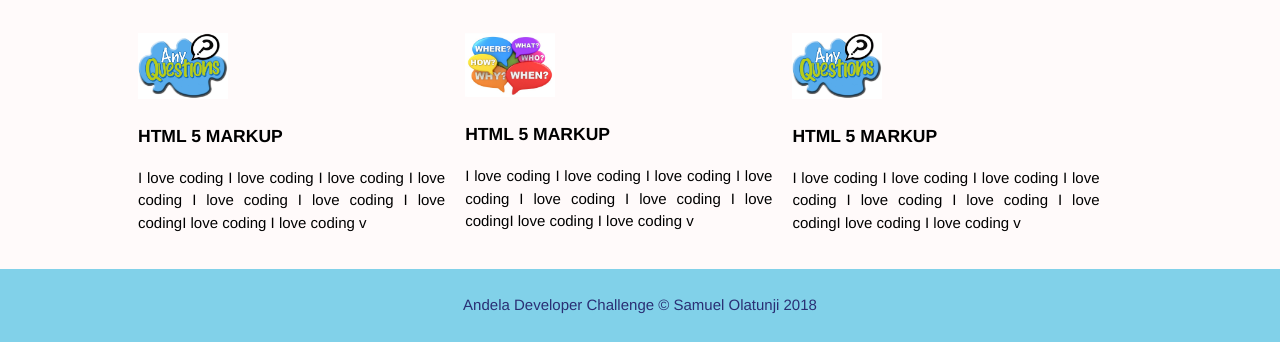
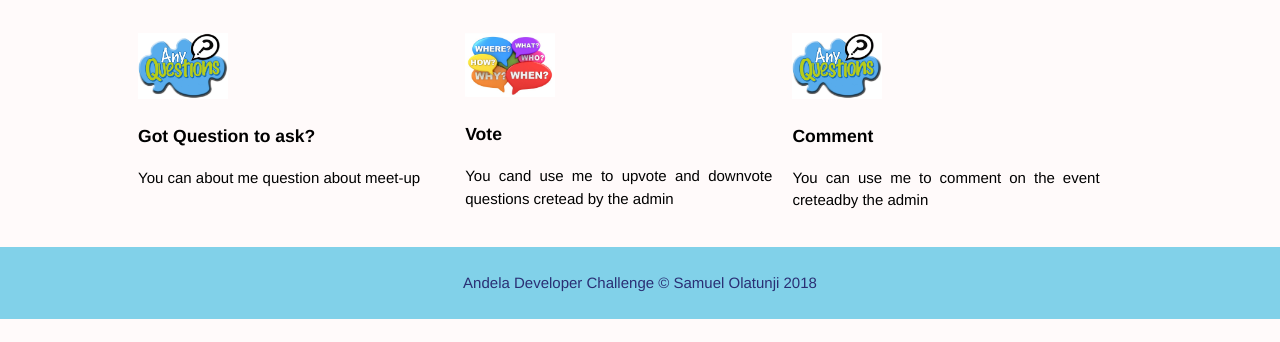
Before and after one commit to olasam4liv/questioner, a plain HTML site: page index.html in a window 1280 px wide. Shown: the part 673-1015 px from the top of the page. After the commit the page ends 992 px from the top, so only its background shows below. Drawn offline with Linux system fonts and the light colour scheme.

Commit message:
index page modified

```diff
--- a/index.html
+++ b/index.html
@@ -42,22 +42,22 @@
             <h2 class="features__title">Features</h2>
         <div class="box">
             <img src="./image/qs.jpg">
-            <h3>HTML 5 MARKUP</h3>
-          <p>I love coding I love coding I love coding  I love coding I love coding I love coding I love codingI love coding I love coding v</p>
+            <h3>Got Question to ask?</h3>
+          <p>You can about me question about meet-up</p>
         </div>
 
 
         <div class="box">
                 <img src="./image/qs2.jpg" alt="">
-            <h3>HTML 5 MARKUP</h3>
-            <p>I love coding I love coding I love coding  I love coding I love coding I love coding I love codingI love coding I love coding v</p>
+            <h3>Vote</h3>
+            <p>You cand use me to upvote and downvote questions cretead by the admin</p>
         </div>
 
 
         <div class="box">
                 <img src="./image/qs.jpg" alt="">
-            <h3>HTML 5 MARKUP</h3>
-            <p>I love coding I love coding I love coding  I love coding I love coding I love coding I love codingI love coding I love coding v</p>
+            <h3>Comment</h3>
+            <p>You can use me to comment on the event creteadby the admin</p>
          </div>
         </div>
 </section>
```
